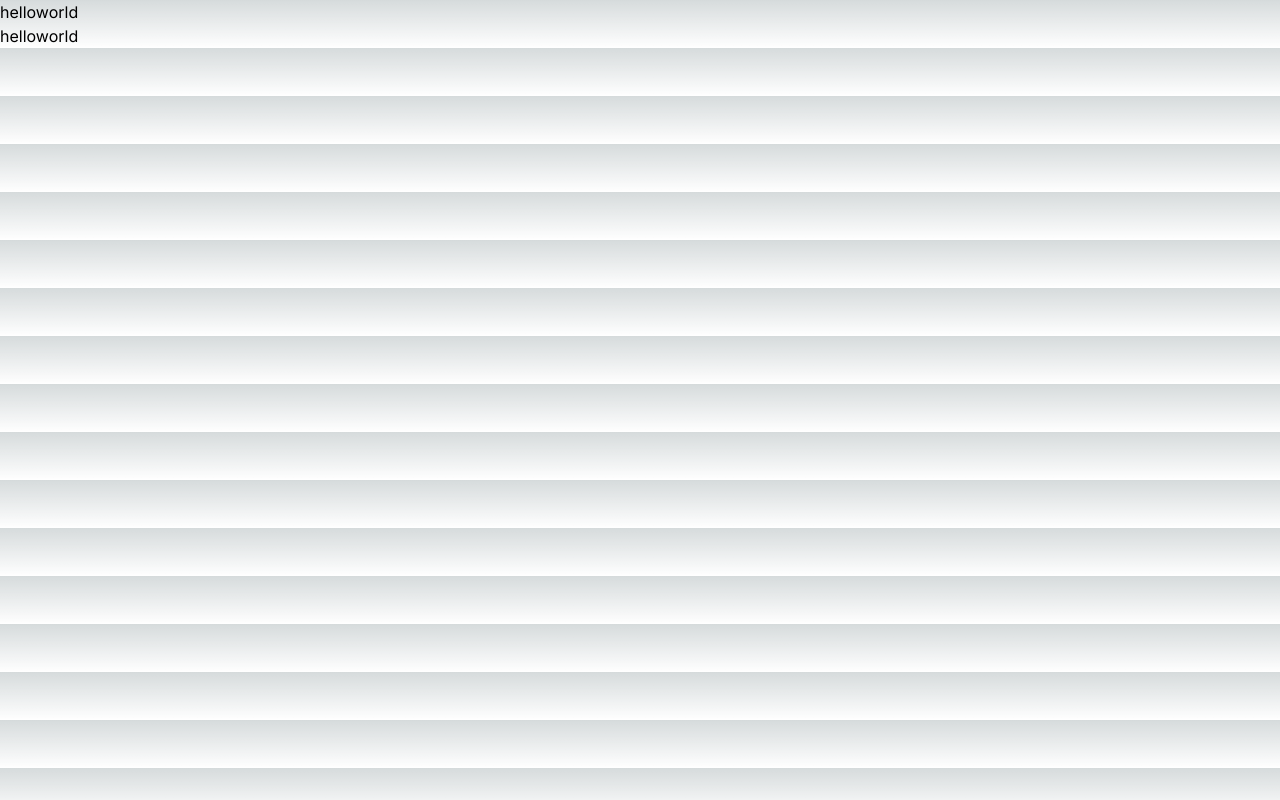
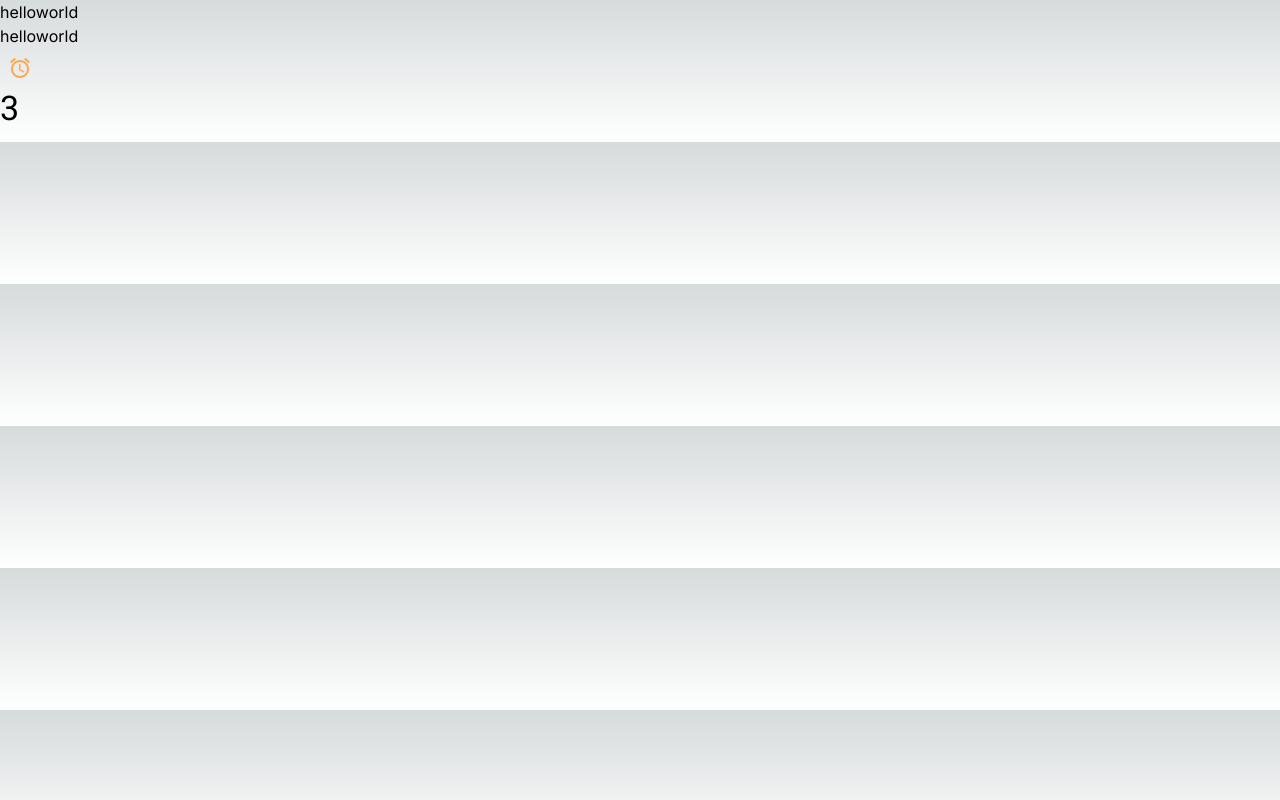
Before and after one commit to Botheet/memo-app, a Next.js app: page / in a window 1280 px wide. Built offline with nearby package versions, Linux system fonts and the light colour scheme.

Commit message:
MUIマテリアルをインストール。theme.tsを追加

```diff
--- a/src/app/layout.tsx
+++ b/src/app/layout.tsx
@@ -1,22 +1,25 @@
-import type { Metadata } from "next";
+"use client";
 import { Inter } from "next/font/google";
 import "./globals.css";
+import "@fontsource/roboto/300.css";
+import "@fontsource/roboto/400.css";
+import "@fontsource/roboto/500.css";
+import "@fontsource/roboto/700.css";
+import { ThemeProvider } from "@emotion/react";
+import { theme } from "@/styles/theme";
 
 const inter = Inter({ subsets: ["latin"] });
 
-export const metadata: Metadata = {
-  title: "Create Next App",
-  description: "Generated by create next app",
-};
-
 export default function RootLayout({
-  children,
+	children
 }: Readonly<{
-  children: React.ReactNode;
+	children: React.ReactNode;
 }>) {
-  return (
-    <html lang="en">
-      <body className={inter.className}>{children}</body>
-    </html>
-  );
+	return (
+		<html lang="en">
+			<body className={inter.className}>
+				<ThemeProvider theme={theme}>{children}</ThemeProvider>
+			</body>
+		</html>
+	);
 }
--- a/src/app/page.tsx
+++ b/src/app/page.tsx
@@ -1,8 +1,21 @@
+import { IconButton, Typography } from "@mui/material";
+import AlarmIcon from "@mui/icons-material/Alarm";
+
 export default function Home() {
-	return(
-	<>
-		<h1>helloworld</h1>
-		<p>helloworld</p>
-	</>
-	)
+	const num: number = 1;
+	const num2: number = 2;
+	const total: number = num + num2;
+
+	return (
+		<>
+			<h1>helloworld</h1>
+			<p>helloworld</p>
+			<IconButton color="secondary" aria-label="add an alarm">
+				<AlarmIcon />
+			</IconButton>
+			<Typography variant="h4" gutterBottom>
+				{total}
+			</Typography>
+		</>
+	);
 }
--- /dev/null
+++ b/src/styles/theme.ts
@@ -0,0 +1,43 @@
+import { createTheme } from "@mui/material";
+
+export const theme = createTheme({
+	palette: {
+		primary: {
+			main: "#fff9cc",
+			contrastText: "#4d4d4d"
+		},
+		secondary: {
+			main: "#ffa74f",
+			contrastText: "#ffffff"
+		},
+		error: {
+			main: "#dc143c"
+		},
+		info: {
+			main: "#00bfff"
+		}
+		// text: {
+		// 	primary:
+		// },
+		// warning: {
+		// 	main:
+		// },
+		// darkPurple: {
+		// 	main:
+		// },
+		// lightPurple: {
+		// 	main:
+		// },
+		// whitePurple: {
+		// 	main:
+		// 	contrastText:
+		// },
+		// registrationPink: {
+		// 	main:
+		// 	contrastText:
+		// }
+	}
+	// typography: {
+	// 	fontFamily: "Inter, sans-serif"
+	// }
+});
```
Also changed, not shown: package.json (+8 -1 lines), src/app/globals.css (+1 -6 lines), 1 other file (tests, documents, lock files or other folders).
